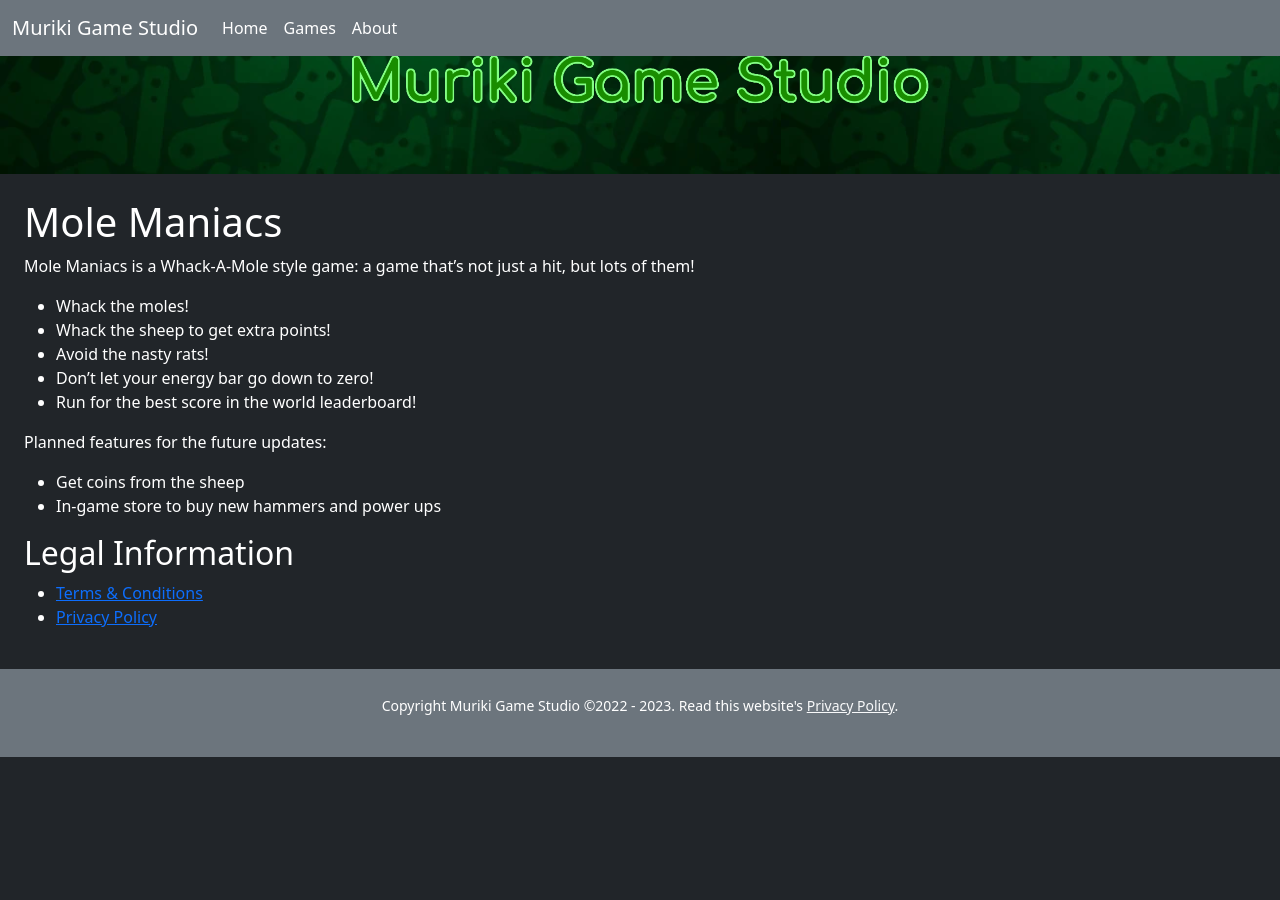
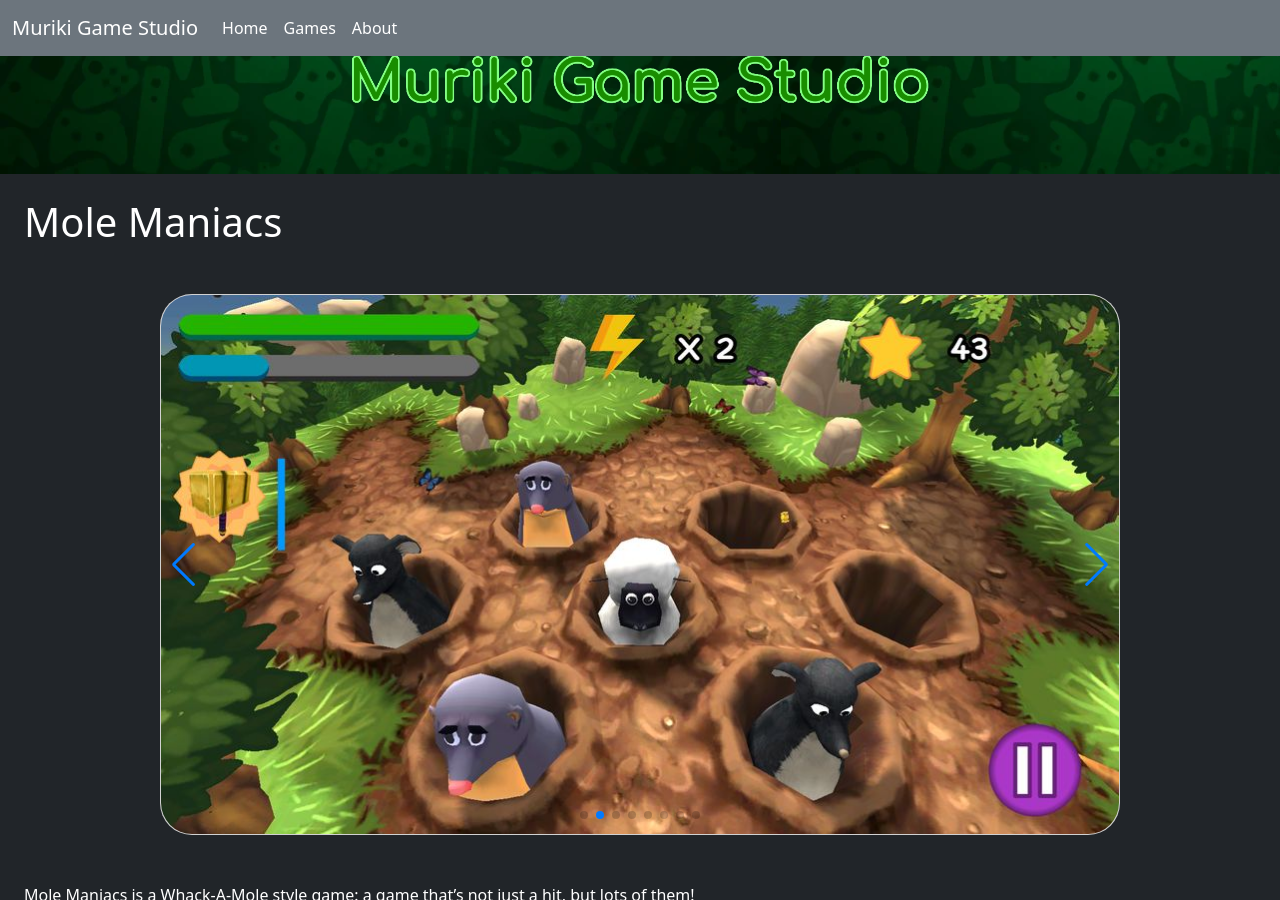
Before and after one commit to murikistudio/murikistudio.com.br, a Jekyll site: the page built from pages/games/mole-maniacs/index.md, in a window 1280 px wide and 900 px high, scrolled down 468 px. Built offline with Jekyll 4.4.1, drawn with Linux system fonts in a browser that asks for light colours; before the commit the page ends 1225 px from its top, so only the background shows below that.

Commit message:
feat: add screenshots to mole maniacs page

```diff
--- a/pages/games/mole-maniacs/index.md
+++ b/pages/games/mole-maniacs/index.md
@@ -2,9 +2,33 @@
 layout: default
 title: Mole Maniacs
 permalink: games/mole-maniacs
+screenshots:
+    - screenshot-8.jpg
+    - screenshot-1.jpg
+    - screenshot-2.jpg
+    - screenshot-3.jpg
+    - screenshot-4.jpg
+    - screenshot-5.jpg
+    - screenshot-6.jpg
+    - screenshot-7.jpg
 ---
 
 # {{ page.title }}
+
+<div class="swiper my-5" style="max-width: 960px;">
+    <div class="swiper-wrapper">
+        {% for screenshot in page.screenshots %}
+        <div class="swiper-slide">
+            <div class="card rounded-5 text-decoration-none d-flex flex-column overflow-hidden">
+                <img src="/assets/img/mole-maniacs/{{ screenshot }}" alt="{{ screenshot }}">
+            </div>
+        </div>
+        {% endfor %}
+    </div>
+    <div class="swiper-pagination"></div>
+    <div class="swiper-button-prev"></div>
+    <div class="swiper-button-next"></div>
+</div>
 
 Mole Maniacs is a Whack-A-Mole style game: a game that's not just a hit, but lots of them!
 
@@ -24,3 +48,5 @@
 
 - [Terms & Conditions]({{ site.url }}/{{ page.permalink }}/terms-and-conditions)
 - [Privacy Policy]({{ site.url }}/{{ page.permalink }}/privacy-policy)
+
+{% include swiper.html %}
```
Also changed, not shown: assets/img/mole-maniacs/screenshot-1.jpg (added), assets/img/mole-maniacs/screenshot-2.jpg (added), assets/img/mole-maniacs/screenshot-3.jpg (added), assets/img/mole-maniacs/screenshot-4.jpg (added), assets/img/mole-maniacs/screenshot-5.jpg (added), assets/img/mole-maniacs/screenshot-6.jpg (added), assets/img/mole-maniacs/screenshot-7.jpg (added), assets/img/mole-maniacs/screenshot-8.jpg (added).
